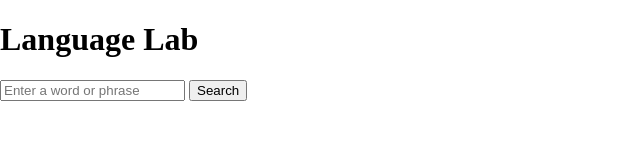
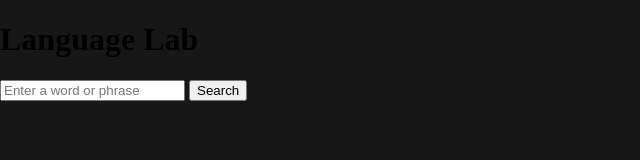
Before and after one commit to Qudatilis/LangLab, a plain HTML site: page index.html in a window 1280 px wide. Shown: the whole page, without its empty margins (0-640 px from the left). Drawn offline with Linux system fonts and the light colour scheme.

Commit message:
Update index.html

```diff
--- a/index.html
+++ b/index.html
@@ -8,6 +8,7 @@
         body {
             margin: 0;
             padding: 0;
+            background-color: #171717; /* Arka plan rengi */
         }
 
         .site-container {
```
